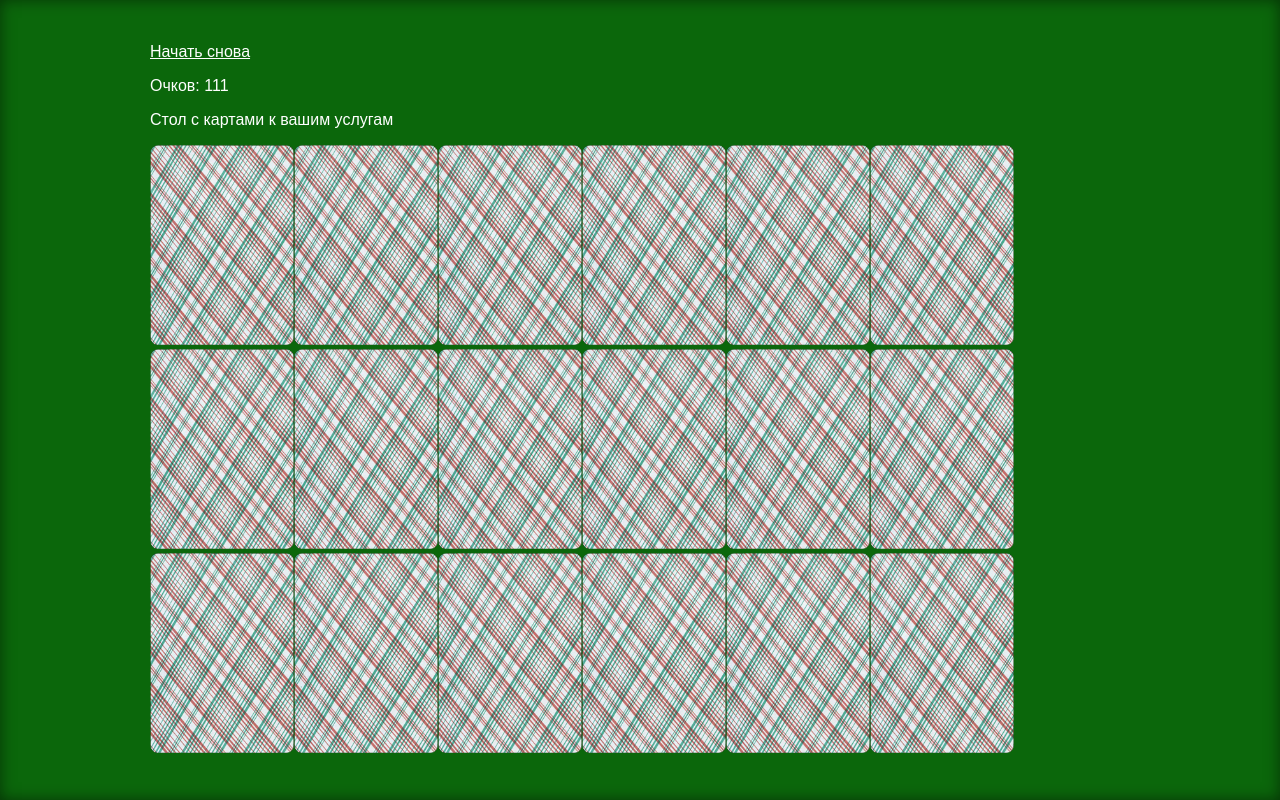
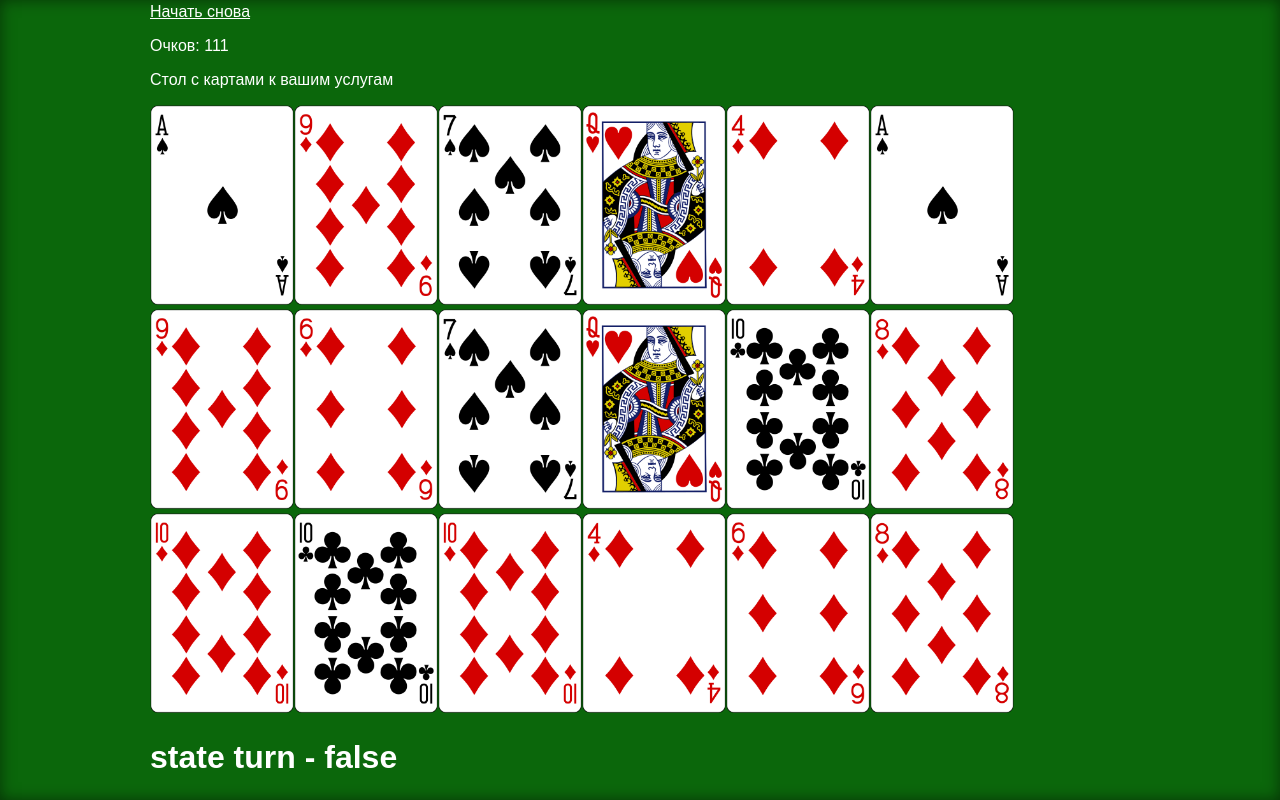
Before and after one commit to xsenia/memory-react, a React (Create React App) app: page / in a window 1280 px wide. Both pictures are taken after a click on the button "Начать игру". Built offline with nearby package versions, Linux system fonts and the light colour scheme.

Commit message:
added state turn in cards control - no working

```diff
--- a/src/Components/Card/Card.js
+++ b/src/Components/Card/Card.js
@@ -9,7 +9,12 @@
   const cardClassName = `${prefix} ${prefix}--${cardName}`;
   const id = `${props.id}`;
   return(
-    <div id={id} className={cardClassName}  data-turn={props.turn}>
+    <div
+      id={id}
+      className={cardClassName}
+      data-turn={props.turn}
+      onClick={props.onClick}
+    >
       <img src={backCard} className="backCard" alt="backCard" />
     </div>
   );
--- a/src/Components/CardsControl/CardsControl.js
+++ b/src/Components/CardsControl/CardsControl.js
@@ -5,8 +5,18 @@
 
 class CardsControl extends Component {
 
+  state = {
+    turn: false
+  };
+
+  turnCard = () => {
+    /*по клику переключаем состояние*/
+    this.setState({ turn: !this.state.turn }/*,() => console.log(this.state)*/);
+
+  };
 
   render(){
+
 
     /*--------------------------работа с массивом-----------------------------*/
     const cardsArray =  ['0C','0D','0H','0S',
@@ -43,18 +53,17 @@
     let gameCards = randomArrDubleRandom.map((card, i) => {
         const oneCard = {
             id: i,
-            name: card,
-            turn: false
+            name: card
         };
         return oneCard;
     });
-    console.log(gameCards);
+    //console.log(gameCards);
     /*--------------------//массив с играющими картами------------------------*/
 
 
 
     /*-----переворот карт---*/
-    function func() {
+    /*const timeout = function () {
       const cards =  document.getElementsByClassName('card');
       if (cards.length > 0) {
         for (var i = 0; i < cards.length; i++) {
@@ -62,18 +71,30 @@
         }
       }
     }
-    setTimeout(func, 2000);
+    setTimeout(timeout, 2000);*/
     /*---//переворот карт---*/
 
+
+    //в переменную  stateTurn положила состояние
+    let stateTurn = this.state.turn;
+    this.state.turn ? stateTurn = 'true' : stateTurn = 'false'
 
 
     /*тут теперь массив с играющими картами*/
     return(
       <div className="cardsWrap">
         {gameCards.map((card, i) =>
-            <Card key={i} id={card.id} cardUrl={card.name} turn={card.turn} />
+            <Card
+              key={i}
+              id={card.id}
+              cardUrl={card.name}
+              turn={stateTurn}
+              onClick={() => this.turnCard()}
+            />
         )}
+        <h1>state turn - {stateTurn}</h1>
       </div>
+
     );
   }
 
--- a/src/index.css
+++ b/src/index.css
@@ -134,3 +134,10 @@
 .turnaround img {
   opacity: 1;
 }
+
+div[data-turn="true"] img{
+   opacity: 1;
+}
+div[data-turn="false"] img{
+   opacity: 0;
+}
```
